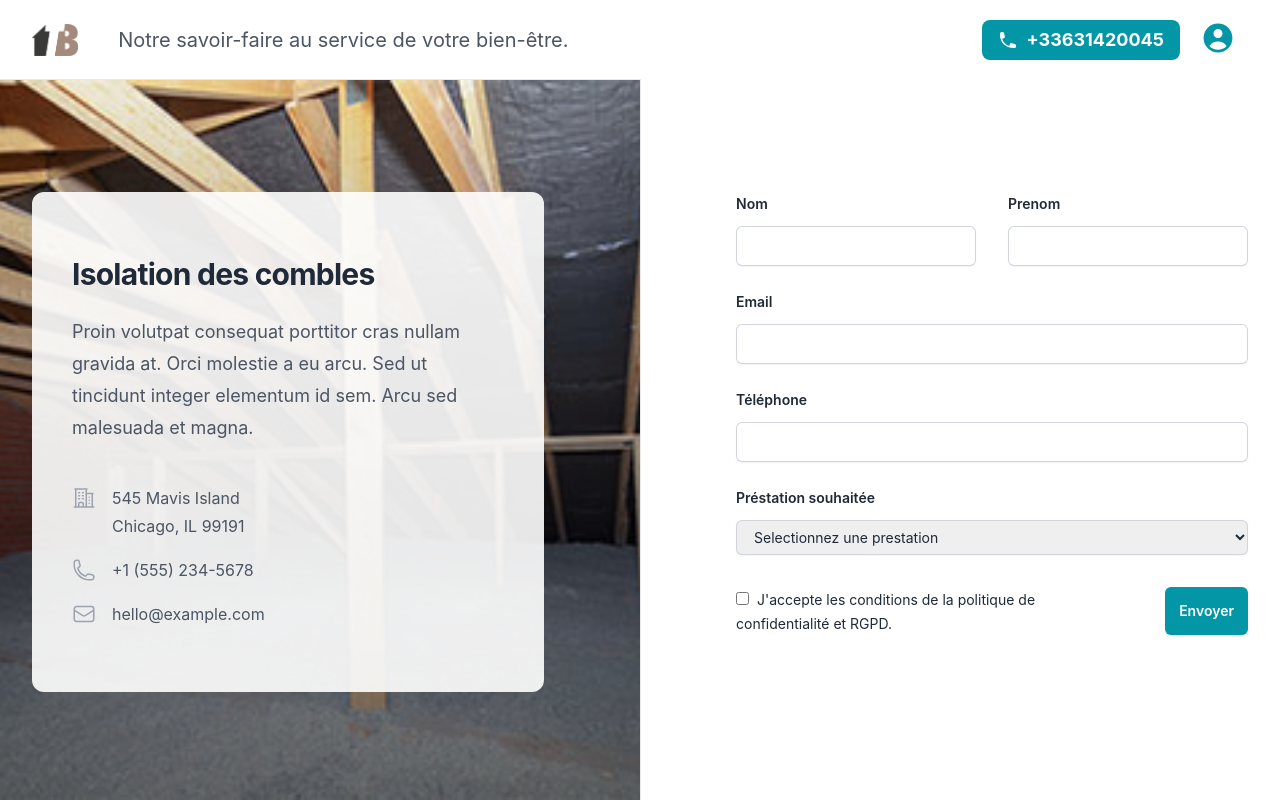
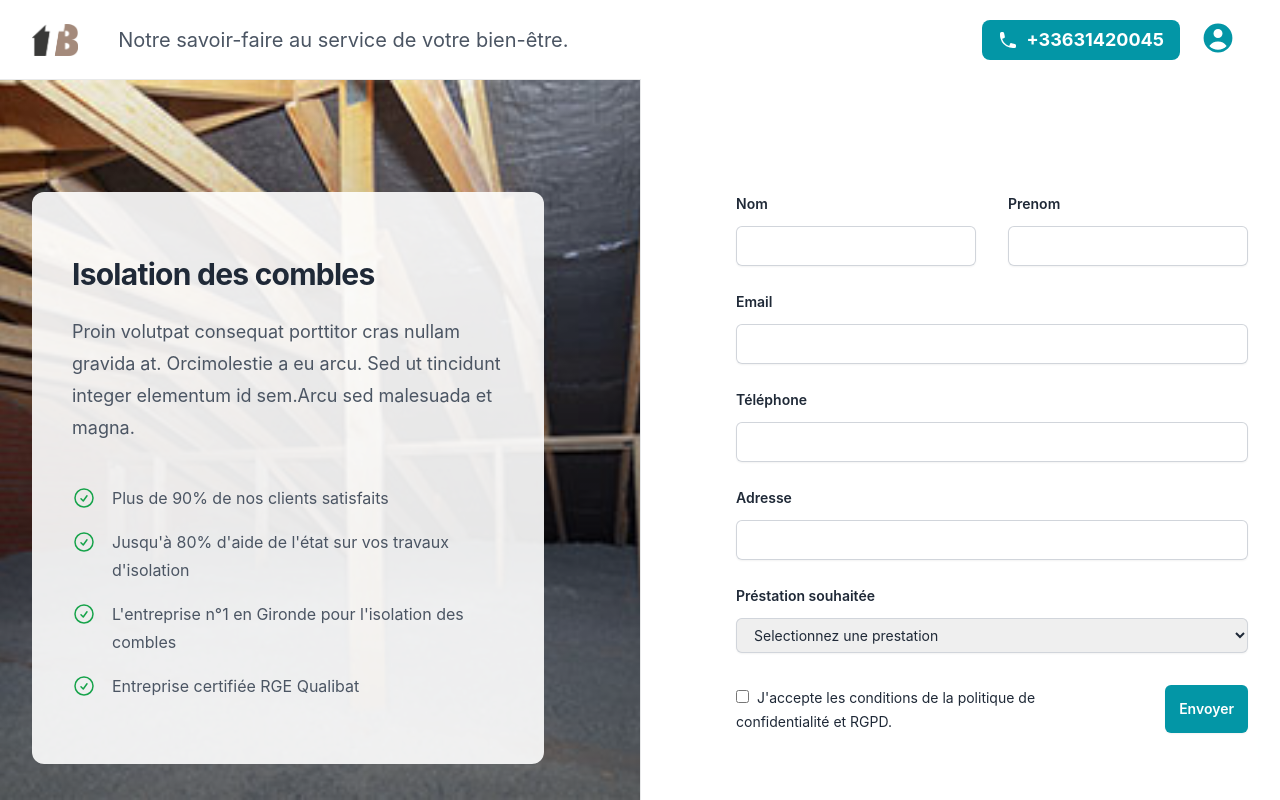
Before and after one commit to magicniclus/terabois, a Next.js app: page /prestations/isolation-des-combles in a window 1280 px wide. Built offline with nearby package versions, Linux system fonts and the light colour scheme.

Commit message:
Update FormContent.js

```diff
--- a/components/organisms/formContent/FormContent.js
+++ b/components/organisms/formContent/FormContent.js
@@ -1,89 +1,69 @@
 import React from "react";
-import {
-  BuildingOffice2Icon,
-  EnvelopeIcon,
-  PhoneIcon,
-} from "@heroicons/react/24/outline";
+import { CheckCircleIcon } from "@heroicons/react/24/outline";
+import BadgeAide from "../badges/BadgeAide";
 
-const FormContent = () => {
+const FormContent = (props) => {
+  const badge = props.badge || false;
+  const title = props.title || "Isolation des combles";
+  const description =
+    props.description ||
+    "Proin volutpat consequat porttitor cras nullam gravida at. Orcimolestie a eu arcu. Sed ut tincidunt integer elementum id sem.Arcu sed malesuada et magna.";
+  const avantages = props.avantages || [
+    "Plus de 90% de nos clients satisfaits",
+    "Jusqu'à 80% d'aide de l'état sur vos travaux d'isolation",
+    "L'entreprise n°1 en Gironde pour l'isolation des combles",
+    "Entreprise certifiée RGE Qualibat",
+  ];
+  const prestations = props.prestations || [
+    "isolation des combles perdues",
+    "Isolation sous rampant",
+    "Isolation sous toiture",
+  ];
   return (
     <div className="relative isolate bg-white min-h-[calc(100vh-80px)] h-full">
       <div className="mx-auto grid max-w-7xl grid-cols-1 lg:grid-cols-2 h-full">
-        <div className="relative px-6 pb-7 pt-7 lg:pt-28 lg:static lg:px-8 lg:py-18 h-full">
+        <div className="relative my-auto px-6 pb-7 pt-7 lg:pt-28 lg:static lg:px-8 lg:py-18 h-full">
           <div className="mx-auto max-w-xl lg:mx-0 lg:max-w-lg">
             <div className="absolute inset-y-0 left-0 -z-10 w-full overflow-hidden bg-gray-100 ring-1 ring-gray-800/10 lg:w-1/2">
               <img
-                src="/img/prestations/isolationcombles.jpg"
+                src={`/img/prestations/${
+                  props.image || "isolationcombles.jpg"
+                }`}
                 className="w-full h-full object-cover relative"
               />
               <div className="absolute inset-0 bg-gradient-to-t from-black opacity-50 hidden lg:flex"></div>
             </div>
-            <div className="bg-white py-16 px-10  rounded-xl bg-opacity-90">
+            <div className="bg-white py-16 px-10  rounded-xl bg-opacity-90 relative">
               <h1 className="text-3xl font-bold tracking-tight text-gray-800">
-                Isolation des combles
+                {title}
               </h1>
               <p className="mt-6 text-lg leading-8 text-gray-600">
-                Proin volutpat consequat porttitor cras nullam gravida at. Orci
-                molestie a eu arcu. Sed ut tincidunt integer elementum id sem.
-                Arcu sed malesuada et magna.
+                {description}
               </p>
               <dl className="mt-10 space-y-4 text-base leading-7 text-gray-600">
-                <div className="flex gap-x-4">
+                {avantages.map((aventage, index) => (
+                  <div key={index} className="flex gap-x-4">
                     <dt className="flex-none">
-                    <span className="sr-only">Address</span>
-                    <BuildingOffice2Icon
-                      className="h-7 w-6 text-gray-400"
+                      <span className="sr-only">Check</span>
+                      <CheckCircleIcon
+                        className="h-7 w-6 text-green-600"
                         aria-hidden="true"
                       />
                     </dt>
                     <dd>
-                    545 Mavis Island
-                    <br />
-                    Chicago, IL 99191
+                      <p>{aventage}</p>
                     </dd>
                   </div>
-                <div className="flex gap-x-4">
-                  <dt className="flex-none">
-                    <span className="sr-only">Telephone</span>
-                    <PhoneIcon
-                      className="h-7 w-6 text-gray-400"
-                      aria-hidden="true"
-                    />
-                  </dt>
-                  <dd>
-                    <a
-                      className="hover:text-gray-900"
-                      href="tel:+1 (555) 234-5678"
-                    >
-                      +1 (555) 234-5678
-                    </a>
-                  </dd>
-                </div>
-                <div className="flex gap-x-4">
-                  <dt className="flex-none">
-                    <span className="sr-only">Email</span>
-                    <EnvelopeIcon
-                      className="h-7 w-6 text-gray-400"
-                      aria-hidden="true"
-                    />
-                  </dt>
-                  <dd>
-                    <a
-                      className="hover:text-gray-800"
-                      href="mailto:hello@example.com"
-                    >
-                      hello@example.com
-                    </a>
-                  </dd>
-                </div>
+                ))}
               </dl>
+              {badge ? <BadgeAide /> : null}
             </div>
           </div>
         </div>
         <form
           action="#"
           method="POST"
-          className="px-6 pb-7 pt-7 lg:pt-28 lg:px-8 lg:py-18 h-full"
+          className="px-6 pb-7 pt-7 lg:pt-28 lg:px-8 lg:py-18 h-full my-auto"
         >
           <div className="mx-auto max-w-xl lg:mr-0 lg:max-w-lg">
             <div className="grid grid-cols-1 gap-x-8 gap-y-6 sm:grid-cols-2">
@@ -160,6 +140,23 @@ const FormContent = () => {
                   htmlFor="phone-number"
                   className="block text-sm font-semibold leading-6 text-gray-800"
                 >
+                  Adresse
+                </label>
+                <div className="mt-2.5">
+                  <input
+                    type="tel"
+                    name="phone-number"
+                    id="phone-number"
+                    autoComplete="Adresse"
+                    className="block w-full rounded-md border-0 px-3.5 py-2 text-gray-800 shadow-sm ring-1 ring-inset ring-gray-300 placeholder:text-gray-400 focus:ring-2 focus:ring-inset focus:ring-blue sm:text-sm sm:leading-6"
+                  />
+                </div>
+              </div>
+              <div className="sm:col-span-2">
+                <label
+                  htmlFor="phone-number"
+                  className="block text-sm font-semibold leading-6 text-gray-800"
+                >
                   Préstation souhaitée
                 </label>
                 <div className="mt-2.5">
@@ -170,29 +167,14 @@ const FormContent = () => {
                     <option value="" disabled selected>
                       Selectionnez une prestation
                     </option>
-                    <option value="prestation1">Prestation 1</option>
-                    <option value="prestation2">Prestation 2</option>
-                    <option value="prestation3">Prestation 3</option>
+                    {prestations.map((prestation, index) => (
+                      <option key={index} value={prestation}>
+                        {prestation}
+                      </option>
+                    ))}
                   </select>
                 </div>
               </div>
-              {/* <div className="sm:col-span-2">
-                <label
-                  htmlFor="message"
-                  className="block text-sm font-semibold leading-6 text-gray-800"
-                >
-                  Message
-                </label>
-                <div className="mt-2.5">
-                  <textarea
-                    name="message"
-                    id="message"
-                    rows={4}
-                    className="block w-full rounded-md border-0 px-3.5 py-2 text-gray-800 shadow-sm ring-1 ring-inset ring-gray-300 placeholder:text-gray-400 focus:ring-2 focus:ring-inset focus:ring-blue sm:text-sm sm:leading-6"
-                    defaultValue={""}
-                  />
-                </div>
-              </div> */}
             </div>
             <div className="mt-8 flex justify-between">
               <div className="w-4/6">
```
Lines whose indentation alone changed are shown as unchanged.
